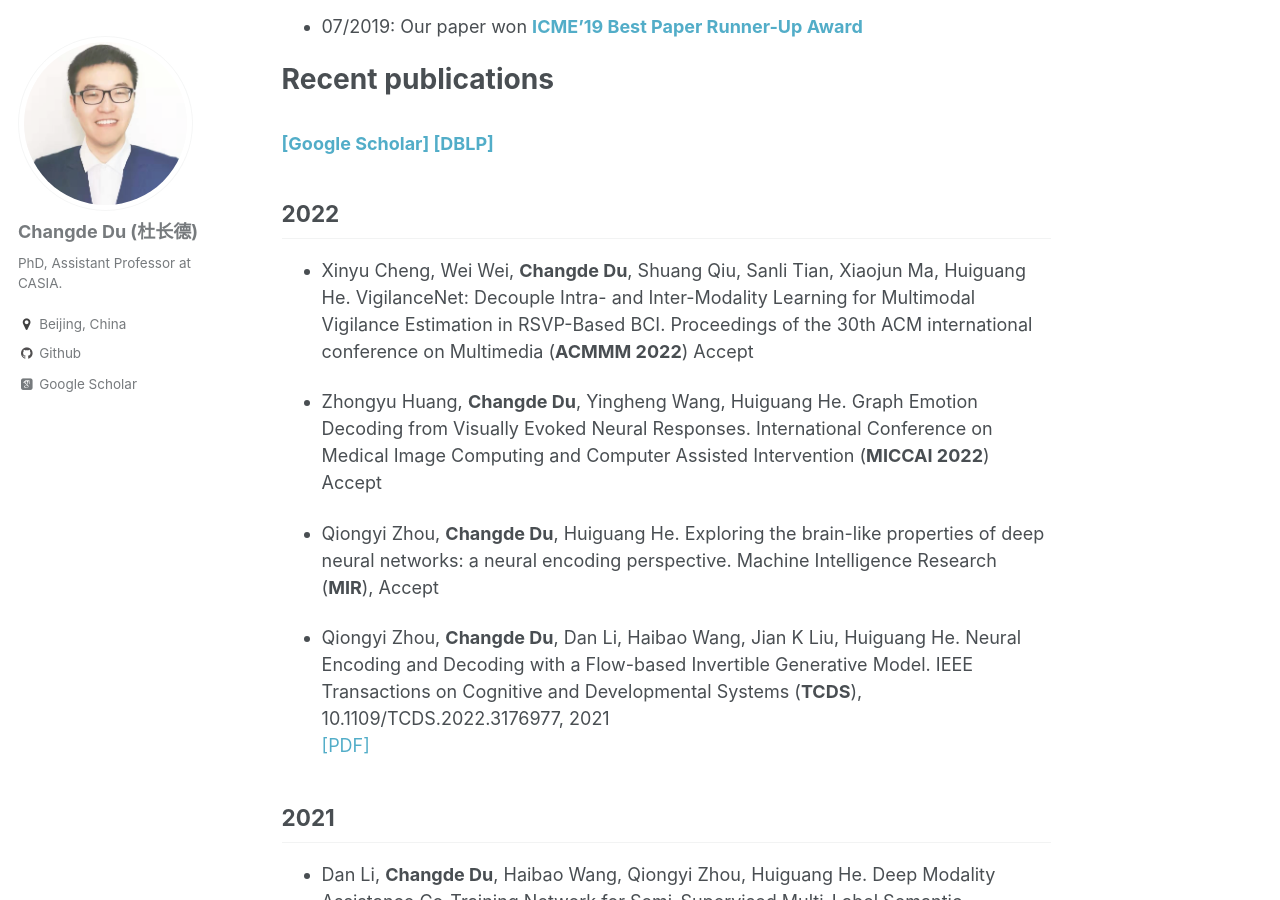
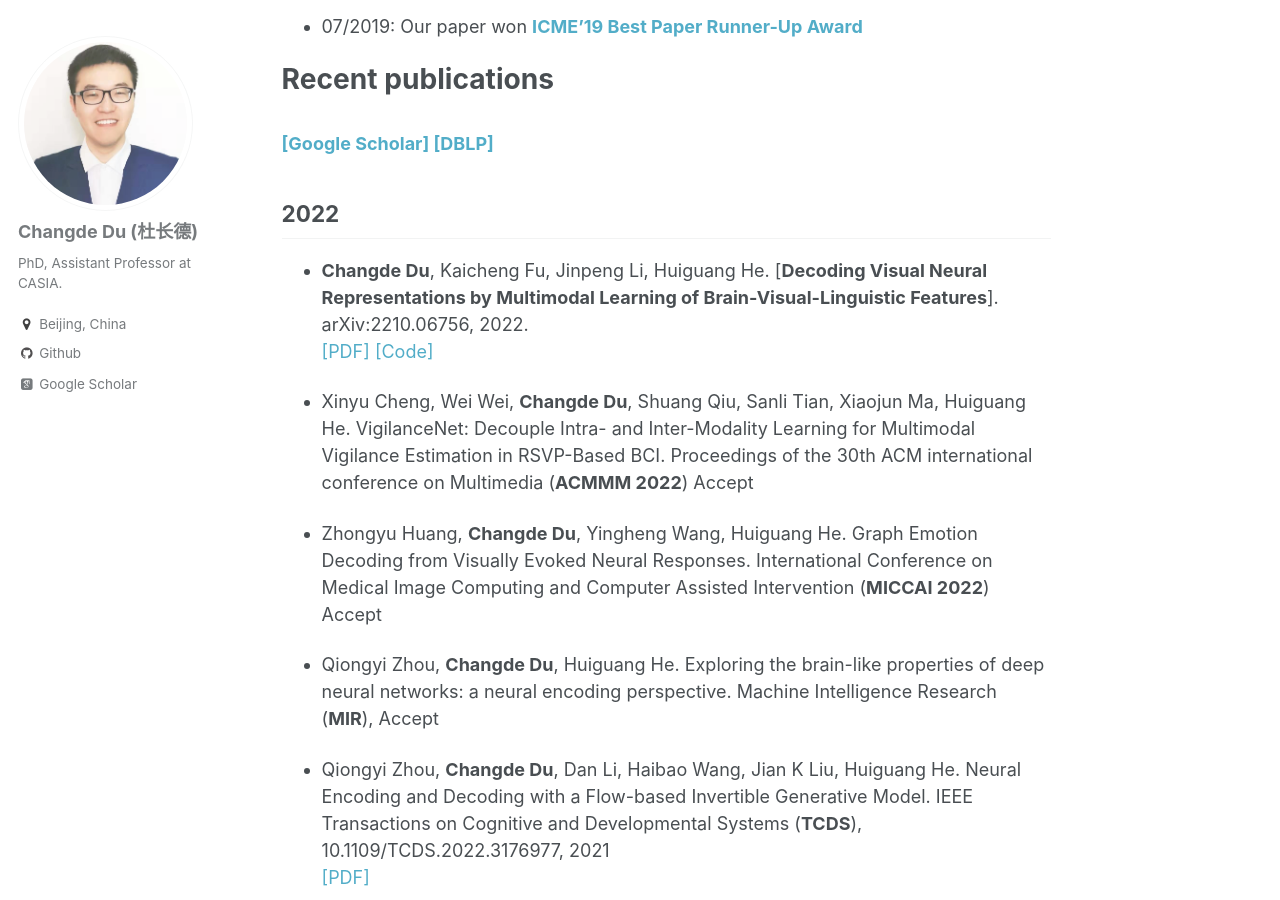
Before and after one commit to ChangdeDu/changdedu.github.io, a Jekyll site: the page built from _pages/about.md, in a window 1280 px wide and 900 px high, scrolled down 2006 px. Built offline with Jekyll 4.4.1, drawn with Linux system fonts in a browser that asks for light colours; some web fonts are replaced.

Commit message:
Update about.md

```diff
--- a/_pages/about.md
+++ b/_pages/about.md
@@ -65,6 +65,8 @@ I have published 30+ research papers in top-tier AI/ML conferences and journals,
 ### [[Google Scholar]](https://scholar.google.com/citations?user=ef2EFsYAAAAJ&hl=zh-CN) [[DBLP]](https://dblp.org/pid/178/4485.html)
 
 ## 2022
+- **Changde Du**, Kaicheng Fu, Jinpeng Li, Huiguang He. [**Decoding Visual Neural Representations by Multimodal Learning of Brain-Visual-Linguistic Features**]. 	arXiv:2210.06756, 2022. <br>[[PDF]](https://arxiv.org/abs/2210.06756) [[Code]](https://github.com/ChangdeDu/BraVL)
+
 - Xinyu Cheng, Wei Wei, **Changde Du**, Shuang Qiu, Sanli Tian, Xiaojun Ma, Huiguang He. VigilanceNet: Decouple Intra- and Inter-Modality Learning for Multimodal Vigilance Estimation in RSVP-Based BCI. Proceedings of the 30th ACM international conference on Multimedia (**ACMMM 2022**) Accept
 
 - Zhongyu Huang, **Changde Du**, Yingheng Wang, Huiguang He. Graph Emotion Decoding from Visually Evoked Neural Responses. International Conference on Medical Image Computing and Computer Assisted Intervention (**MICCAI 2022**) Accept
```
